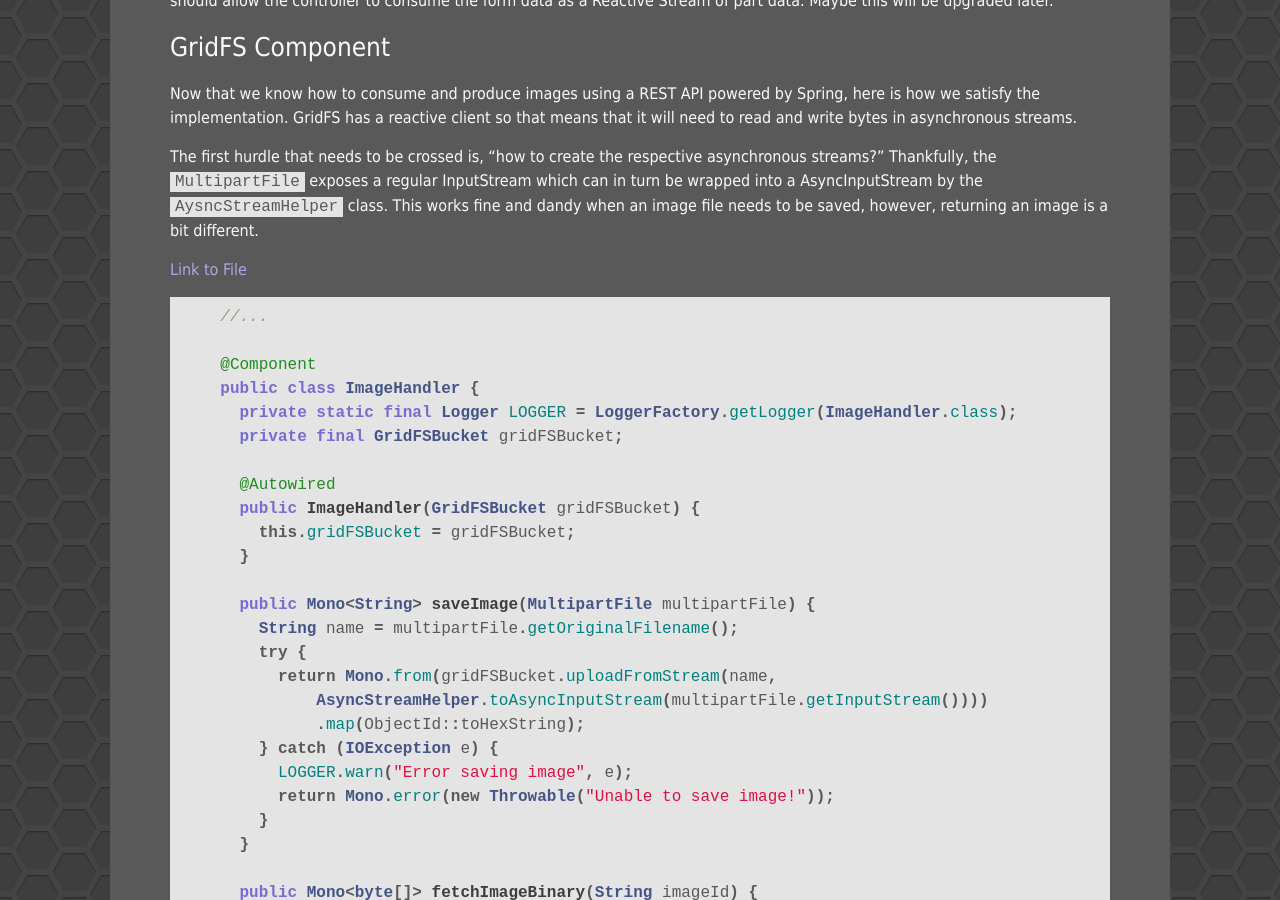
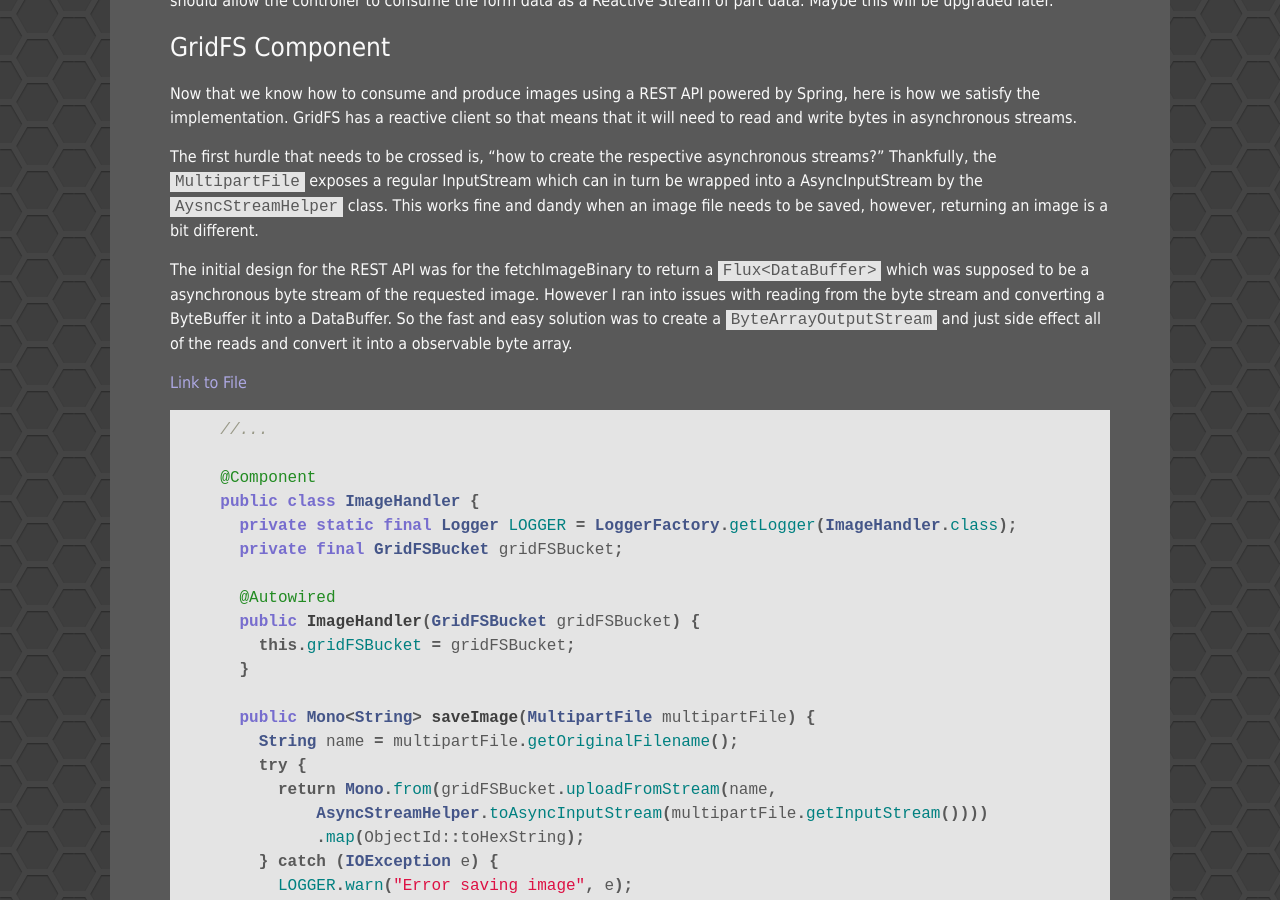
Before and after one commit to Unthrottled/blog, a Jekyll site: the page built from _posts/2017-12-14-Reactive-Mongo-Image-Persistence.md, in a window 1280 px wide and 900 px high, scrolled down 3088 px. Built offline with Jekyll 4.4.1, drawn with Linux system fonts in a browser that asks for light colours.

Commit message:
gonna fix excuses

```diff
--- a/_posts/2017-12-14-Reactive-Mongo-Image-Persistence.md
+++ b/_posts/2017-12-14-Reactive-Mongo-Image-Persistence.md
@@ -112,7 +112,9 @@ The first hurdle that needs to be crossed is, "how to create the respective asyn
 Thankfully, the `MultipartFile` exposes a regular InputStream which can in turn be wrapped into a AsyncInputStream by the `AysncStreamHelper` class.
 This works fine and dandy when an image file needs to be saved, however, returning an image is a bit different.
 
-
+The initial design for the REST API was for the fetchImageBinary to return a `Flux<DataBuffer>` which was supposed to be a asynchronous byte stream of the requested image.
+However I ran into issues with reading from the byte stream and converting a ByteBuffer it into a DataBuffer.
+So the fast and easy solution was to create a `ByteArrayOutputStream` and just side effect all of the reads and convert it into a observable byte array.
 
 
 [Link to File](https://github.com/cyclic-reference/mongo-images/blob/master/web-service/src/main/java/io/acari/images/ImageHandler.java)
```
